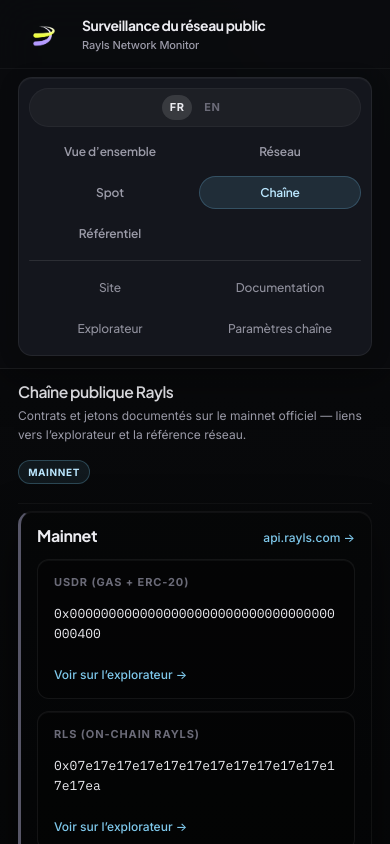
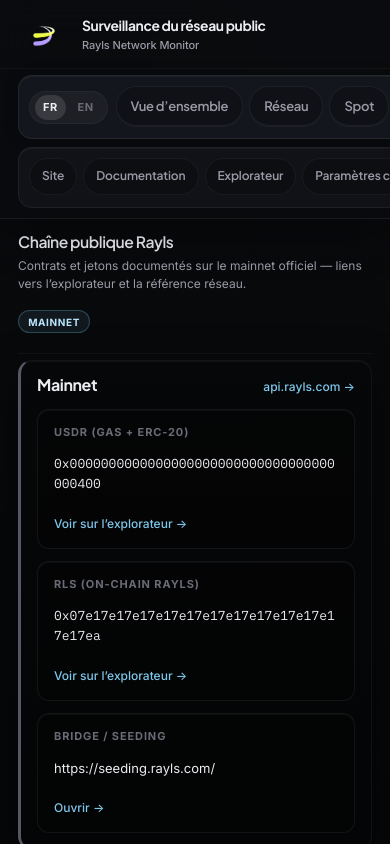
Before and after one commit to StrainUS/DashboardRayls, a React (Vite) app: page /chaine in a window 390 px wide. Shown: the top 844 px of the page. Built offline with nearby package versions, Linux system fonts and the light colour scheme; no server answers.

Commit message:
style: refondre la navigation mobile (scroll, deux bandeaux)
Onglets applicatifs et liens externes en rangées défilantes sous 720px,
hiérarchie visuelle plus claire sans grille 2 colonnes.

```diff
--- a/src/components/layout/DashboardHeader.tsx
+++ b/src/components/layout/DashboardHeader.tsx
@@ -63,6 +63,7 @@
           aria-label={t('nav.toolbarAria')}
         >
           <div className="site-header__nav-rail">
+            <div className="site-header__nav-group site-header__nav-group--primary">
               <div className="site-header__lang" role="group" aria-label={t('lang.switch')}>
                 <span className="site-header__lang-label" id="lang-label">
                   {t('lang.switch')}
@@ -86,6 +87,7 @@
                   {t('lang.en')}
                 </button>
               </div>
+              <div className="site-header__nav-pages">
                 {APP_PAGES.map(({ path, href }) => (
                   <NavLink
                     key={path}
@@ -98,7 +100,11 @@
                     {t(navLabelKey(path))}
                   </NavLink>
                 ))}
+              </div>
+            </div>
             <span className="site-header__nav-rail-split" aria-hidden />
+            <div className="site-header__nav-group site-header__nav-group--secondary">
+              <div className="site-header__nav-ext">
                 <a
                   className="site-pill-link site-pill-link--external"
                   href={RAYLS_OFFICIAL.site}
@@ -133,6 +139,8 @@
                   {t('nav.chainParams')}
                 </a>
               </div>
+            </div>
+          </div>
         </nav>
       </div>
     </header>
--- a/src/styles/pages.css
+++ b/src/styles/pages.css
@@ -435,7 +435,7 @@
   min-width: 0;
 }
 
-/* Un seul rail : vues + séparateur + liens externes, sans trou au milieu */
+/* Rail : groupe app (lang + pages) · séparateur · liens externes */
 .site-header__nav-rail {
   display: flex;
   flex-wrap: wrap;
@@ -450,6 +450,42 @@
   box-shadow: var(--panel-inset-highlight), 0 4px 20px rgba(0, 0, 0, 0.2);
 }
 
+.site-header__nav-group--primary {
+  display: flex;
+  flex-wrap: wrap;
+  align-items: center;
+  gap: 8px;
+  min-width: 0;
+}
+
+.site-header__nav-group--primary .site-header__lang {
+  margin-right: 0;
+}
+
+.site-header__nav-pages {
+  display: flex;
+  flex-wrap: wrap;
+  align-items: center;
+  gap: 2px;
+  min-width: 0;
+}
+
+.site-header__nav-group--secondary {
+  display: flex;
+  flex-wrap: wrap;
+  align-items: center;
+  gap: 2px;
+  min-width: 0;
+}
+
+.site-header__nav-ext {
+  display: flex;
+  flex-wrap: wrap;
+  align-items: center;
+  gap: 2px;
+  min-width: 0;
+}
+
 .site-header__nav-rail-split {
   width: 1px;
   height: 22px;
@@ -525,16 +561,132 @@
 }
 
 @media (max-width: 720px) {
+  .site-header__toolbar {
+    padding-top: 6px;
+    padding-bottom: 10px;
+  }
+
   .site-header__nav-rail {
     width: 100%;
-    border-radius: var(--dash-radius-md);
-    justify-content: flex-start;
+    flex-direction: column;
+    align-items: stretch;
+    gap: 8px;
+    padding: 0;
+    border-radius: 0;
+    background: transparent;
+    border: none;
+    box-shadow: none;
+  }
+
+  .site-header__nav-group--primary {
+    flex-wrap: nowrap;
+    align-items: center;
+    gap: 8px;
+    padding: 8px 10px;
+    border-radius: 14px;
+    background: var(--surface);
+    border: 1px solid var(--border);
+    box-shadow: var(--panel-inset-highlight), 0 2px 16px rgba(0, 0, 0, 0.18);
+  }
+
+  .site-header__lang {
+    margin-right: 0;
+    flex-shrink: 0;
+    padding: 3px 5px;
+  }
+
+  .site-header__nav-pages {
+    flex: 1;
+    flex-wrap: nowrap;
+    overflow-x: auto;
+    overflow-y: hidden;
+    gap: 6px;
+    padding: 2px 4px 4px 0;
+    margin-right: -4px;
+    -webkit-overflow-scrolling: touch;
+    overscroll-behavior-x: contain;
+    scrollbar-width: none;
+    mask-image: linear-gradient(
+      to right,
+      black 0,
+      black calc(100% - 14px),
+      transparent 100%
+    );
+  }
+
+  .site-header__nav-pages::-webkit-scrollbar {
+    display: none;
+    height: 0;
+  }
+
+  .site-header__nav-pages .site-pill-link {
+    flex: 0 0 auto;
+    font-size: 13px;
+    font-weight: 600;
+    letter-spacing: -0.02em;
+    padding: 9px 14px;
+    border: 1px solid rgba(255, 255, 255, 0.06);
+    background: rgba(0, 0, 0, 0.2);
+    box-shadow: 0 1px 0 rgba(255, 255, 255, 0.04);
+  }
+
+  .site-header__nav-pages .site-pill-link--active {
+    background: rgba(125, 211, 252, 0.14);
+    border-color: rgba(125, 211, 252, 0.28);
+    box-shadow: 0 0 0 1px rgba(125, 211, 252, 0.12);
   }
 
   .site-header__nav-rail-split {
-    width: 100%;
-    height: 1px;
-    margin: 6px 0;
+    display: none;
+  }
+
+  .site-header__nav-group--secondary {
+    flex-direction: column;
+    align-items: stretch;
+    padding: 8px 10px;
+    border-radius: 14px;
+    background: rgba(18, 20, 26, 0.92);
+    border: 1px solid rgba(255, 255, 255, 0.06);
+    box-shadow: inset 0 1px 0 rgba(255, 255, 255, 0.035);
+  }
+
+  .site-header__nav-ext {
+    flex-wrap: nowrap;
+    overflow-x: auto;
+    overflow-y: hidden;
+    gap: 6px;
+    padding: 2px 4px 4px 0;
+    margin-right: -4px;
+    -webkit-overflow-scrolling: touch;
+    overscroll-behavior-x: contain;
+    scrollbar-width: none;
+    mask-image: linear-gradient(
+      to right,
+      black 0,
+      black calc(100% - 14px),
+      transparent 100%
+    );
+  }
+
+  .site-header__nav-ext::-webkit-scrollbar {
+    display: none;
+    height: 0;
+  }
+
+  .site-header__nav-ext .site-pill-link {
+    flex: 0 0 auto;
+    font-size: 12px;
+    font-weight: 600;
+    padding: 8px 12px;
+    opacity: 1;
+    color: var(--muted);
+    border: 1px solid rgba(255, 255, 255, 0.05);
+    background: rgba(0, 0, 0, 0.18);
+  }
+
+  .site-header__nav-ext .site-pill-link:hover {
+    color: var(--text);
+    background: rgba(255, 255, 255, 0.06);
   }
 }
 
@@ -580,41 +732,9 @@
   }
 
   .site-header__toolbar {
-    padding: 8px 0 12px;
+    padding: 6px 0 10px;
     padding-left: calc(18px + env(safe-area-inset-left, 0px));
     padding-right: calc(18px + env(safe-area-inset-right, 0px));
-  }
-
-  .site-header__nav-rail {
-    display: grid;
-    grid-template-columns: repeat(2, minmax(0, 1fr));
-    gap: 8px;
-    padding: 10px;
-    border-radius: 14px;
-    align-items: stretch;
-  }
-
-  .site-header__nav-rail > .site-header__lang {
-    grid-column: 1 / -1;
-    margin-right: 0;
-    justify-content: center;
-    padding: 6px 8px;
-  }
-
-  .site-header__nav-rail > .site-header__nav-rail-split {
-    grid-column: 1 / -1;
-    width: 100%;
-    height: 1px;
-    margin: 2px 0;
-  }
-
-  .site-header__nav-rail > .site-pill-link {
-    justify-self: stretch;
-    text-align: center;
-    min-width: 0;
-    padding-left: 10px;
-    padding-right: 10px;
-    line-height: 1.25;
   }
 }
 
```
Lines whose indentation alone changed are shown as unchanged.
